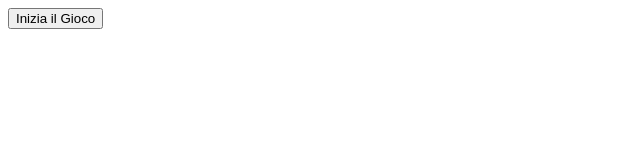
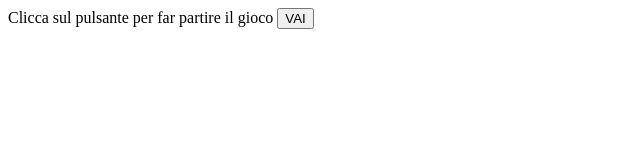
Before and after one commit to estefansilvi/js-campominato, a plain HTML site: page index-bonus.html in a window 1280 px wide. Shown: the whole page, without its empty margins (0-640 px from the left). Drawn offline with Linux system fonts and the light colour scheme.

Commit message:
html bonus aggiunta pulsante

```diff
--- a/index-bonus.html
+++ b/index-bonus.html
@@ -6,7 +6,7 @@
   </head>
   <body>
 
-    <button type="button" name="button" onclick="startGame()">Inizia il Gioco</button>
+    Clicca sul pulsante per far partire il gioco   <button type="button" name="button" onclick="startGame()">VAI</button>
 
     <script src="js/script-bonus.js" charset="utf-8"></script>
   </body>
```
